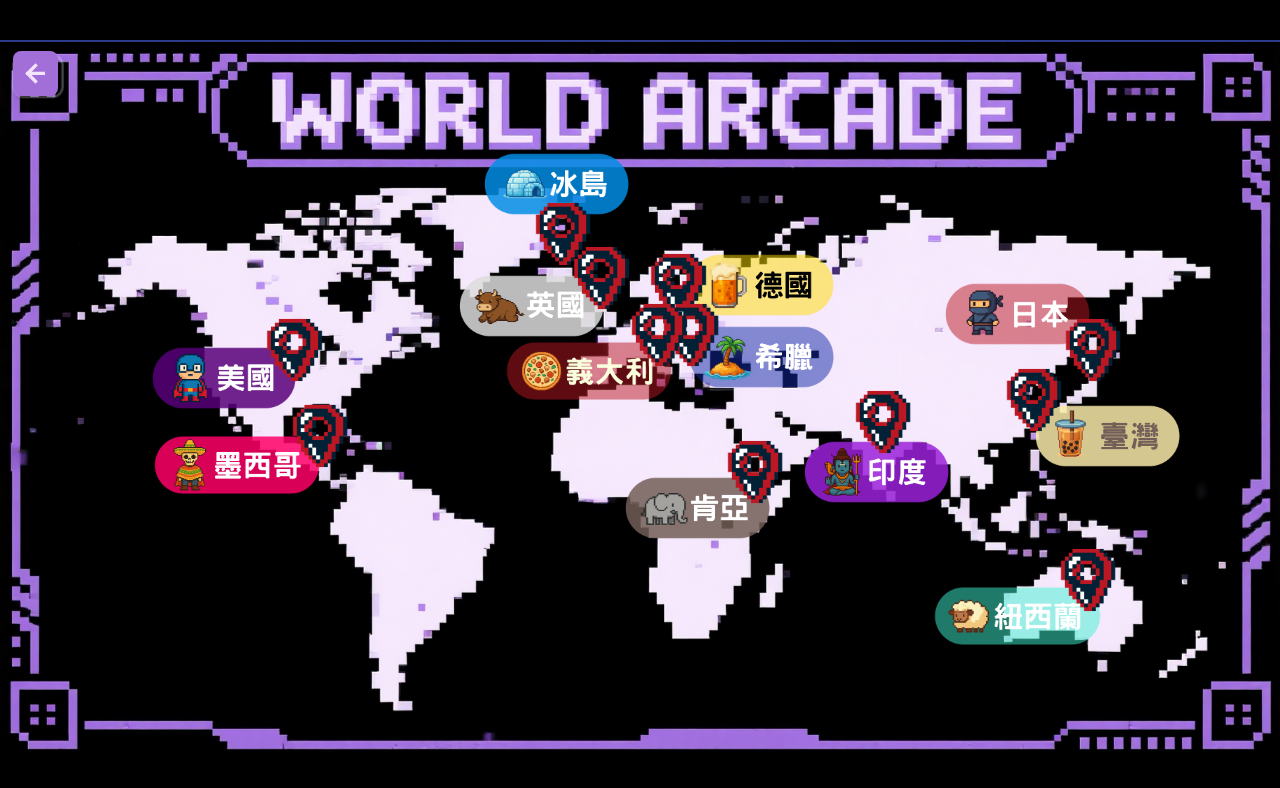
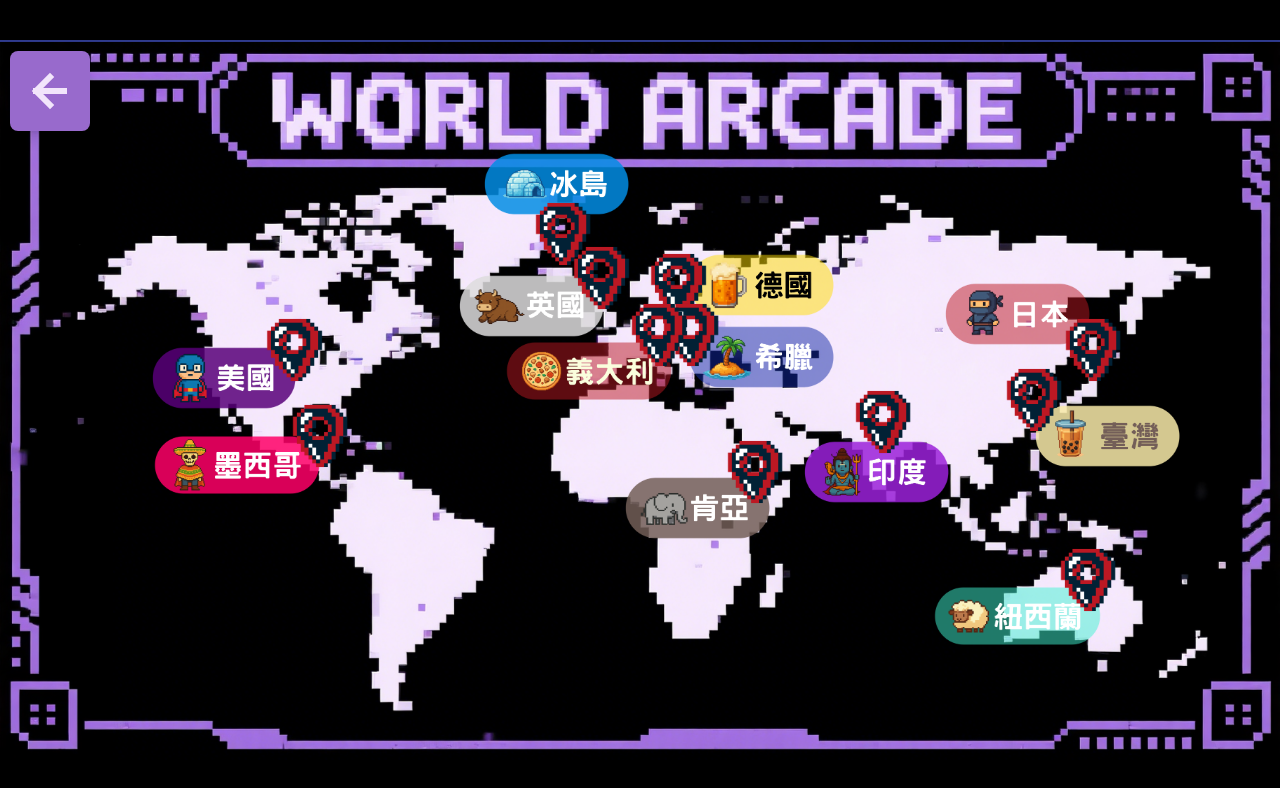
Before and after one commit to KAZE-L/World-Arcade, a Next.js app: page / in a window 1280 px wide. Both pictures are taken after a click on the element 640 px from the left and 472 px from the top of the page. Shown: the top 788 px of the page. Built offline with nearby package versions, Linux system fonts and the light colour scheme.

Commit message:
style:Update main screen button

```diff
--- a/src/app/page.js
+++ b/src/app/page.js
@@ -144,18 +144,18 @@ export default function Home() {
         />
         <div
           className="absolute z-10 cursor-pointer hover:scale-110 transition-transform"
-          style={{ top: '1.5%', left: '1%' }}
+          style={{ top: '1.5%', left: '0.8%' }}
           onClick={() => setGameStarted(false)}
         >
           <div
             className="rounded-lg shadow-lg transition-colors flex items-center justify-center"
             style={{
-              backgroundColor: '#a26fd8',
+              backgroundColor: '#986acc',
               borderColor: '#f2e5fb',
-              width: '3.5vw',
-              height: '3.5vw',
-              maxHeight: '64px',
-              maxWidth: '64px',
+              width: '8vw',
+              height: '8vw',
+              maxHeight: '80px',
+              maxWidth: '80px',
               minHeight: '32px',
               minWidth: '32px'
             }}
```
